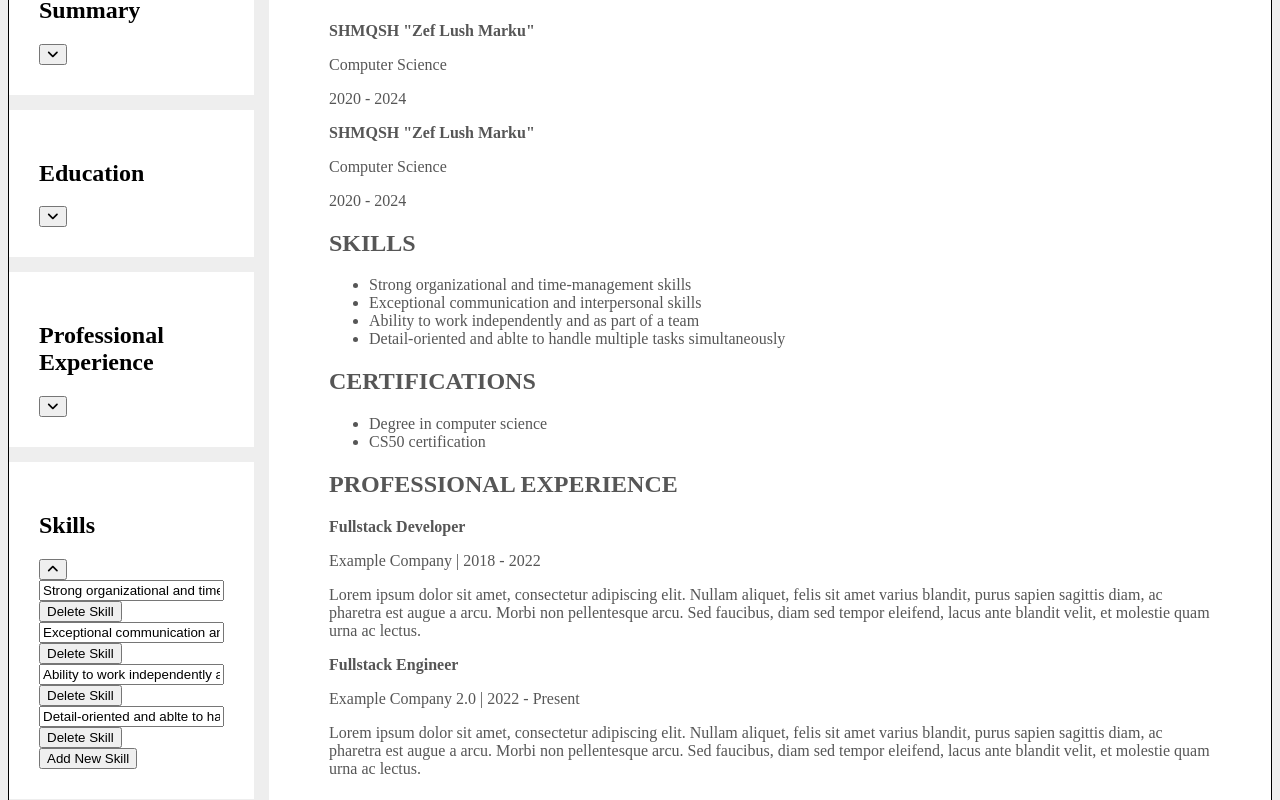
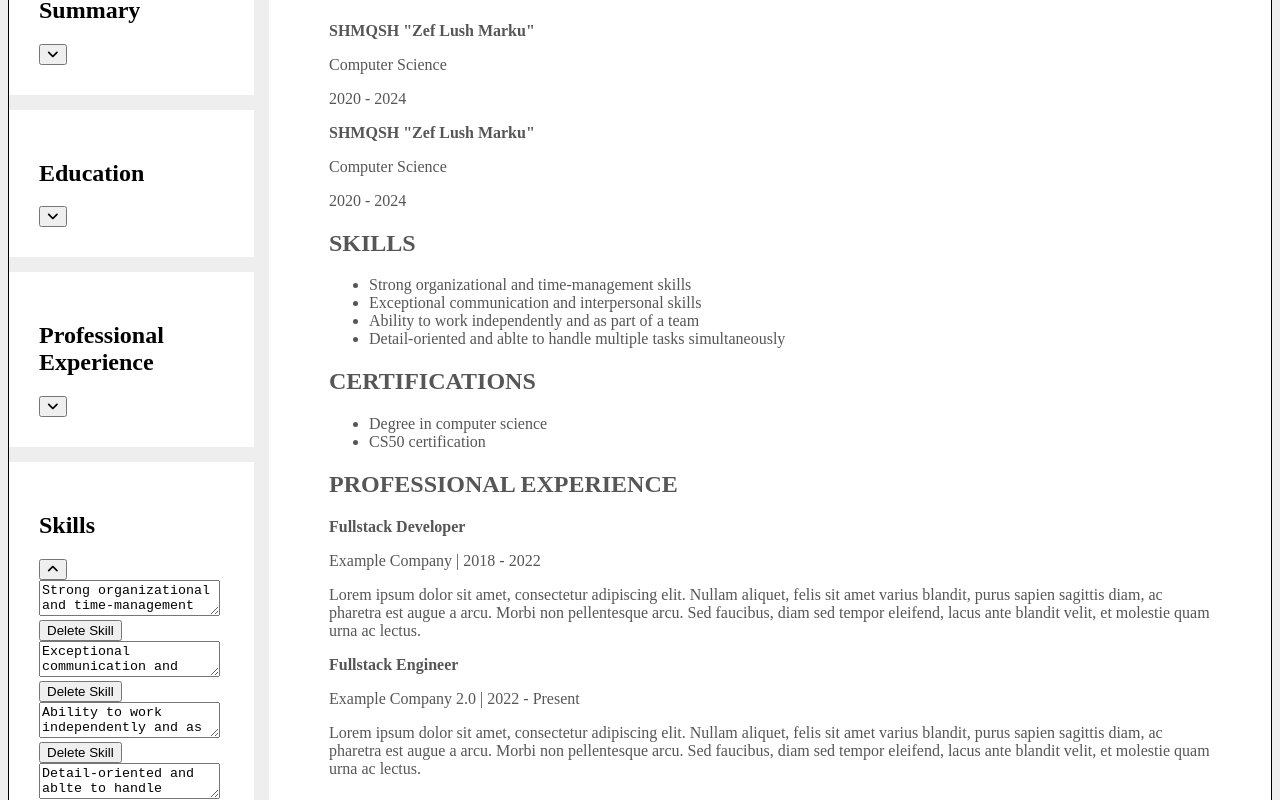
Before and after one commit to rubinimeri/cv-application, a React (Vite) app: page / in a window 1280 px wide. Both pictures are taken after a click on the button 52 px from the left and 1021 px from the top of the page. Shown: the part 438-1238 px from the top of the page. Built offline with nearby package versions, Linux system fonts and the light colour scheme.

Commit message:
Change input to textarea

```diff
--- a/src/components/Certifications/CertificationsFormCard.jsx
+++ b/src/components/Certifications/CertificationsFormCard.jsx
@@ -3,7 +3,7 @@ function CertificationsFormCard(props) {
 
     return(
         <div className="certification-card">
-            <input type="text" value={certification} id={id} onChange={onChange}/>
+            <textarea value={certification} id={id} onChange={onChange}/>
             <button
              className="delete-certification"
              name={id}
--- a/src/components/Skills/SkillCard.jsx
+++ b/src/components/Skills/SkillCard.jsx
@@ -1,7 +1,7 @@
 function SkillCard({ id, value, onDelete, onChange }) {
     return(
         <div className="skill-card">
-            <input type="text" value={value} id={id} onChange={onChange}/>
+            <textarea value={value} id={id} onChange={onChange}/>
             <button
              className="delete-skill"
              name={id}
```
